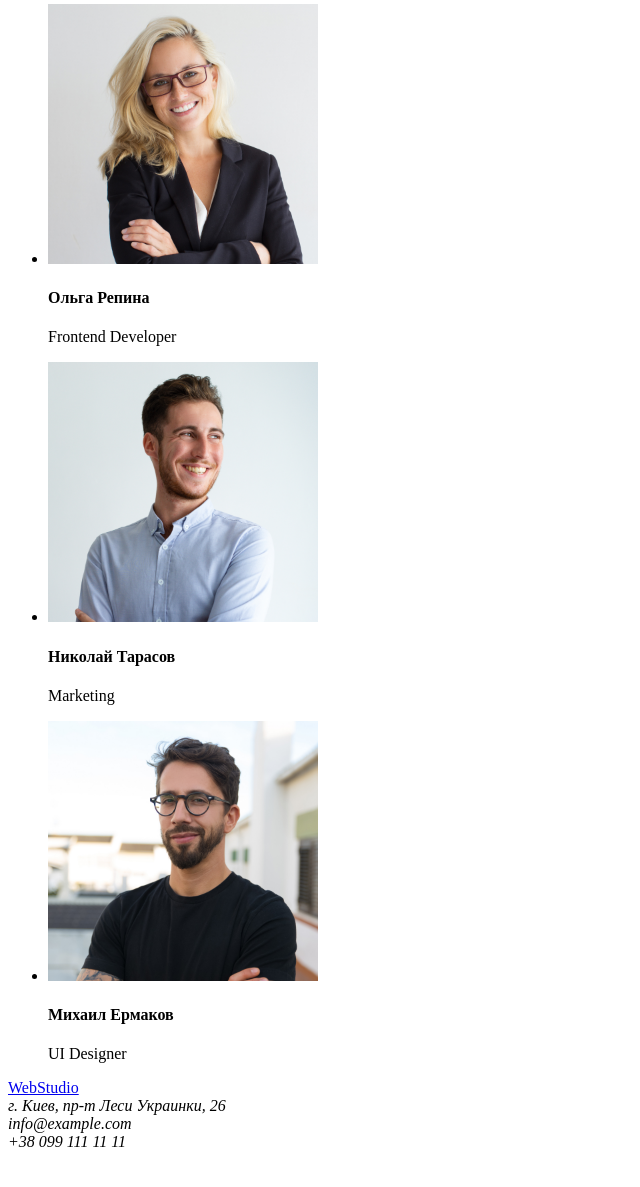
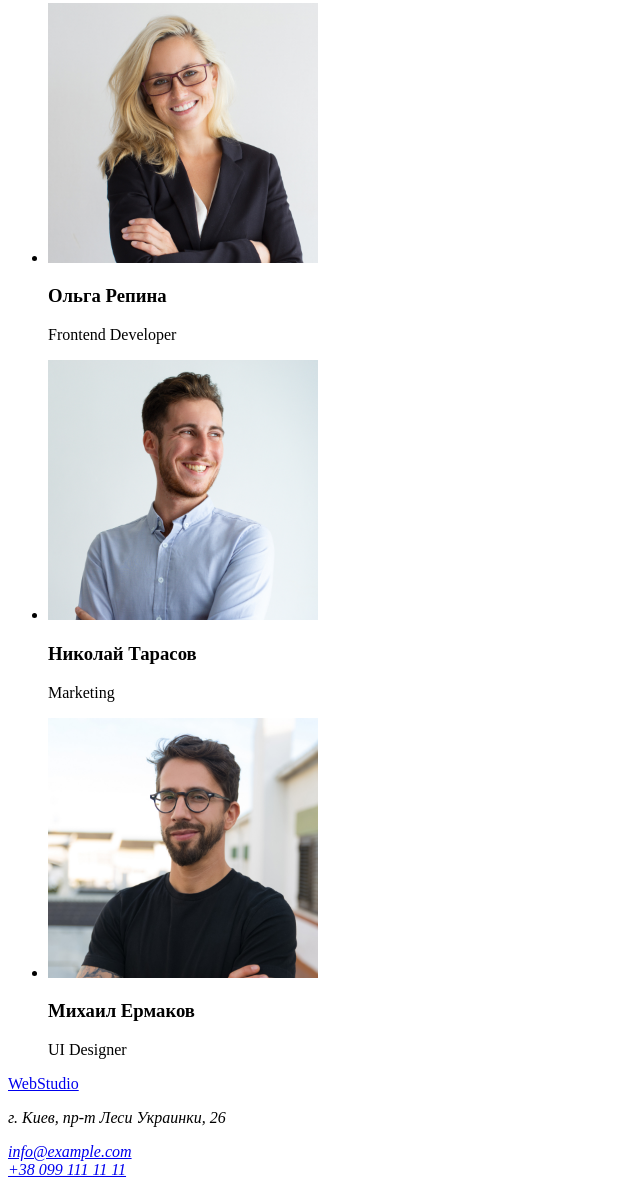
Before and after one commit to ASToliarchuk/goit-markup-hw-01, a plain HTML site: page index.html in a window 1280 px wide. Shown: the part 1928-3115 px from the top of the page, without its empty margins (0-640 px from the left). Before the commit the page ends 3087 px from the top, so only its background shows below. Drawn offline with Linux system fonts and the light colour scheme.

Commit message:
Вносить зміни/доопрацювання в html

```diff
--- a/index.html
+++ b/index.html
@@ -26,16 +26,18 @@
             <li> <a href="tel:+380961111111">+38 096 111 11 11</a></li>
         </ul>
     </header>
-<!-- Основной контент -->
- <main>
+
+      <!-- Основной контент -->
+     <main>
         <div>
         <section>
             <h1>Эффективные решения для вашего бизнеса</h1>
             <button type="button">Заказать услугу</button>
         </section>
-     </div>
+        </div>
+
      <!--Наши особенности-->
-     <div>
+     <section>
         <ul>
             <li>
                 <h3>Внимание к деталям</h3>
@@ -54,9 +56,9 @@
                 <p>Значимость этих проблем настолько очевидна, что реализация плановых заданий.</p>
             </li>
         </ul>
-     </div>
+     </section>
+
      <!--Чем мы занимаемся-->
-     <div>
         <section>
             <h2>Чем мы занимаемся</h2>
             <ul>
@@ -65,32 +67,31 @@
                 <li><img src="./images/box3.jpg" alt="example" width="370" height="294"></li>
             </ul>
         </section>
-     </div>
+
      <!--Команда-->
-     <div>
         <section>
             <h2>Наша команда</h2>
             <ul>
                 <li><img src="./images/img1.jpg" alt="член команди" width="270" height="260">
-                    <h4>Игорь Демьяненко</h4>
+                    <h3>Игорь Демьяненко</h3>
                     <p>Product Designer</p>
                 </li>
                 <li><img src="./images/img2.jpg" alt="член команди" width="270" height="260">
-                    <h4>Ольга Репина</h4>
+                    <h3>Ольга Репина</h3>
                     <p>Frontend Developer</p>
                 </li>
                 <li><img src="./images/img3.jpg" alt="член команди" width="270" height="260">
-                    <h4>Николай Тарасов</h4>
+                    <h3>Николай Тарасов</h3>
                     <p>Marketing</p>
                 </li>
                 <li><img src="./images/img4.jpg" alt="член команди" width="270" height="260">
-                    <h4>Михаил Ермаков</h4>
+                    <h3>Михаил Ермаков</h3>
                     <p>UI Designer</p>
                 </li>
             </ul>
         </section>
-    </div>
- </main>
+
+     </main>
 
     <!--Подвал-->
     <footer>
@@ -98,10 +99,10 @@
             WebStudio
         </a>
         <address>
-        г. Киев, пр-т Леси Украинки, 26 <br>
-        info@example.com <br>
-        +38 099 111 11 11
-    </address>
+            <p>г. Киев, пр-т Леси Украинки, 26</p>
+            <a href="mailto:info@example.com">info@example.com</a> <br>
+            <a href="tel:+380991111111">+38 099 111 11 11</a>
+        </address>
     </footer>
 
 </body>
```
